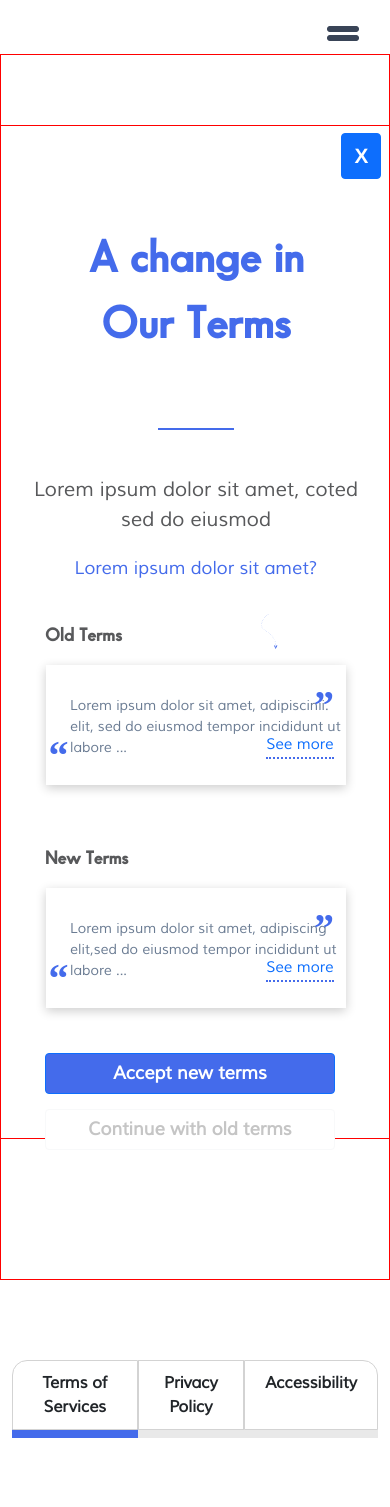
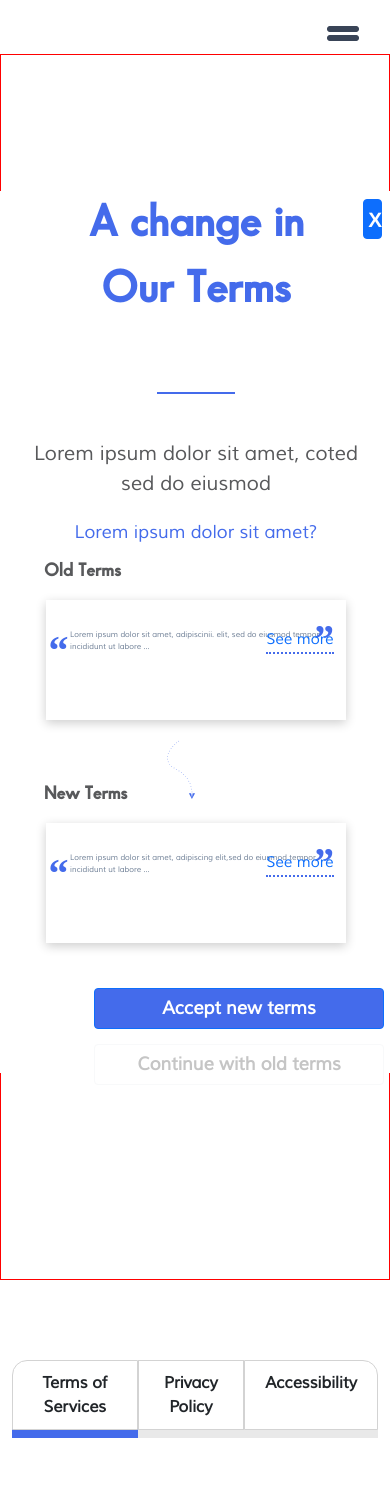
Before and after one commit to kashirali/arslan-curvyegg, a React (Create React App) app: page /term in a window 390 px wide. Shown: the top 1507 px of the page. Built offline with nearby package versions, Linux system fonts and the light colour scheme.

Commit message:
bottom btn

```diff
--- a/src/Pages/Popupterm/Popupterm.js
+++ b/src/Pages/Popupterm/Popupterm.js
@@ -19,12 +19,12 @@ function PopupTerms() {
         <button className="btn btn-primary" onClick = {CloseButtoner}>X</button>
         </div>
 
-    <div className="container">
+    <div className="container mt-0">
           <div class="row" id="row-margin">
       <div class="col-sm-12 col-md-6" id="main1">
         <div style={{width:'75%',margin:'0 40px 0 0',paddingLeft:'90px'}}>
         <div class="main1">
-        <p id="par-top">A change in Our Terms</p>
+        <p id="par-top">A change in<br /> Our Terms</p>
 
         </div>
 
@@ -37,7 +37,7 @@ function PopupTerms() {
   <button type="button" class="btn btn-primary" id="btn1">Accept new terms</button>
   <button type="button" class="btn btn-light" id="btn2">Continue with old terms</button>
   </div>
-        </div>
+    </div>
 
 
    </div>
--- a/src/Pages/Popupterm/popupterm.css
+++ b/src/Pages/Popupterm/popupterm.css
@@ -16,7 +16,8 @@
 	font-family: 'gothic-sub';
 	src: url('../../assets/fonts/SansSerifFLF-Demibold.otf')
 }
-.popupterms{
+.popupterms
+  {
     width: 100%;
     min-height: 100vh;
     display: flex;
@@ -26,11 +27,6 @@
     position: absolute;
     top:0;
     left: 0;
-  }
-
-  .imager
-  {
-
   }
   .quote1
   {
@@ -58,14 +54,20 @@
     font-weight: bold;
     font-family: 'Franklin Gothic Medium', 'Arial Narrow', Arial, sans-serif;
     font-size: 1.3em;
+    aspect-ratio: 1/1;
+    width: 4%;
+  }
+  .main2
+  {
+    margin-top: -8%;
+    background-image: url('../../assets/Terms\ -\ Down\ Arrow.svg');
+    background-repeat: no-repeat;
+    background-size: 9%;
+    background-position: 40% 57%;
   }
   .popuptermscenter{
     min-width: 80vw;
     min-height: 500px;
-    background-image: url('../../assets/Terms\ -\ Down\ Arrow.svg');
-    background-repeat: no-repeat;
-    background-position: 70% 57%;
-    background-size: 4.5%;
     background-color: white;
     z-index: 2;
     position: absolute;
@@ -77,6 +79,7 @@
    font-size: 44px;
    font-weight: bold;
    color:#446beb;
+   margin: 0;
   }
 
   #row-margin{
@@ -205,7 +208,10 @@
        font-family: muliRegular;
        font-size: 20px;
     }
-
+    .main1
+    {
+      margin-top: -29%;
+    }
     @media screen and (max-width: 992px) {
 
       .popupterms{
@@ -220,12 +226,10 @@
 
 
       }
-
       .popuptermscenter{
             min-width: 100vw;
             min-height: 90vh;
             margin-top: 310px;
-            border:1px solid red;
           }
 
           #main1 >div{
@@ -282,7 +286,7 @@
       flex-direction: column;
       height:130px;
       width:290px;
-      margin-left:30px;
+      margin-left: 22%;
      }
      .q_link{
        margin-top:-20px;
@@ -302,17 +306,25 @@
       bottom: 1.5rem;
     }
     blockquote{
-      font-size: 14px;
+      font-size: 2vw;
+    }
+    .popclosebut
+    {
+      justify-content: flex-end;
+    }
+    .popclosebut button
+    {
+      font-weight: bold;
+      font-family: 'Franklin Gothic Medium', 'Arial Narrow', Arial, sans-serif;
+      font-size: 1.3em;
+      padding: 1%;
+      width: 5%;
+      aspect-ratio: 1/1;
     }
 
-    .popuptermscenter
+    .main2
     {
-      background-image: url('../../assets/Terms\ -\ Down\ Arrow.svg');
-    background-repeat: no-repeat;
-    background-position: 70% 50%;
-    background-size: 5%;
-    background-color: white;
-
+      background-size: 9%;
+      background-position: 45% 40%;
     }
-
     }
--- a/src/Pages/TermPolicy/Termpolicy.js
+++ b/src/Pages/TermPolicy/Termpolicy.js
@@ -10,8 +10,10 @@ import PopupTerms from '../Popupterm/Popupterm'
 
 export function vakanda()
 {
+    if(window.innerWidth > 992)
+    {
     const marfa = document.getElementsByTagName('body');
-    marfa[0].style = "overflow:hidden;"
+    marfa[0].style = "overflow:hidden;"}
 
 }
 function Termpolicy() {
```
Also changed, not shown: 1 other file (tests, documents, lock files or other folders).
